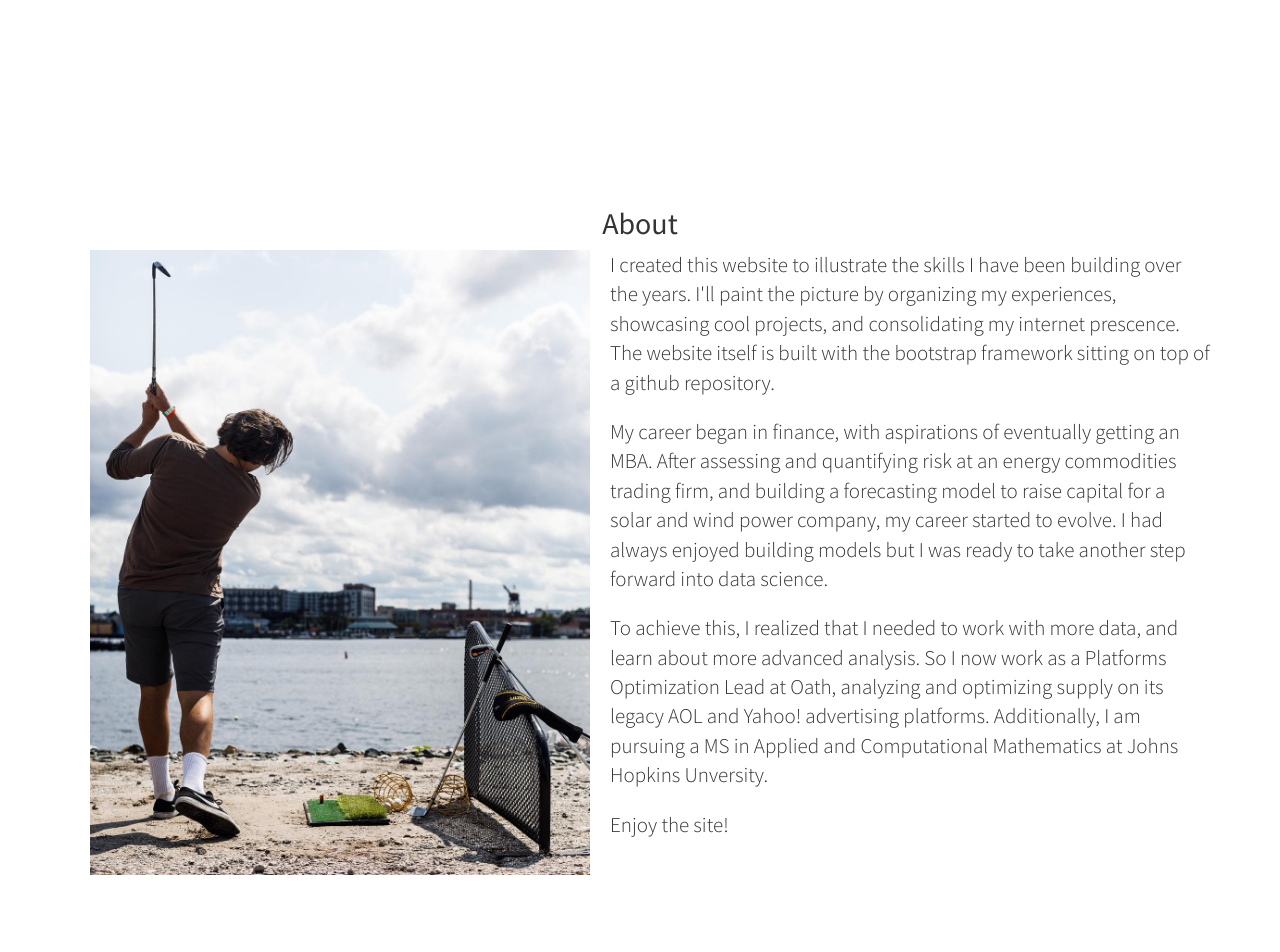
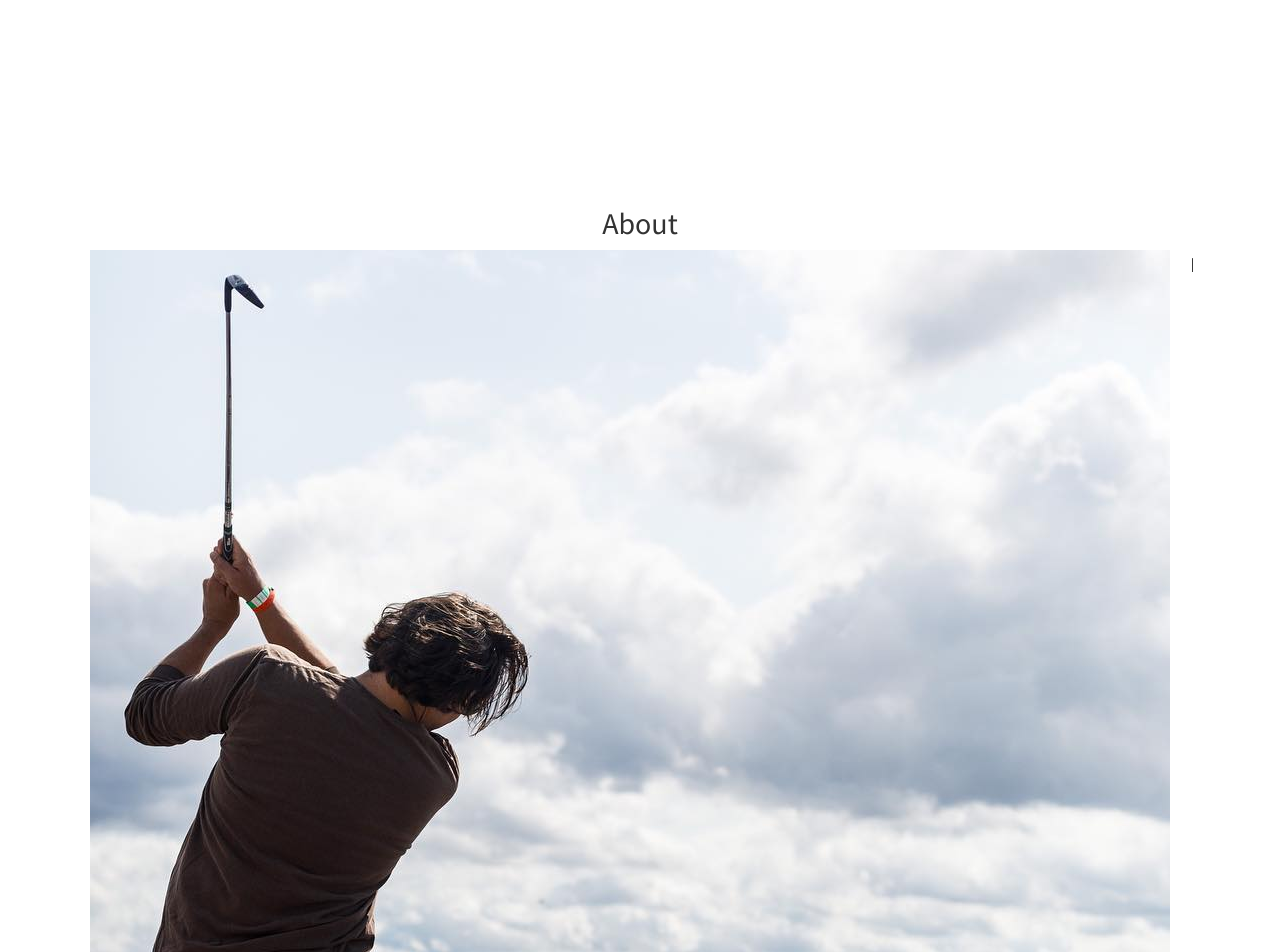
Before and after one commit to healyt22/healyt22.github.io, a Jekyll site: the page built from index.html, in a window 1280 px wide. Shown: the part 963-1915 px from the top of the page. Built offline with Jekyll 4.4.1, drawn with Linux system fonts in a browser that asks for light colours.

Commit message:
timeline stuff

```diff
--- a/_includes/about.html
+++ b/_includes/about.html
@@ -3,7 +3,7 @@
     <div class="row">
       <div class="col-lg-12 text-center">
         <h2>About</h2>
-        <p style="float: left;"><img src="../img/golf.jpg" style="max-width: 500px" hspace="20"></p>
+        <p style="float: left;"><img src="../img/golf.jpg" style="max-width: 100%" hspace="20"></p>
         <p class="lead text-left">I created this website to illustrate the skills I have been building over the years. I'll paint the picture by organizing my experiences, showcasing cool projects, and consolidating my internet prescence. The website itself is built with the bootstrap framework sitting on top of a github repository.</p>
         <p class="lead text-left">My career began in finance, with aspirations of eventually getting an MBA. After assessing and quantifying risk at an energy commodities trading firm, and building a forecasting model to raise capital for a solar and wind power company, my career started to evolve. I had always enjoyed building models but I was ready to take another step forward into data science.</p>
         <p class="lead text-left">To achieve this, I realized that I needed to work with more data, and learn about more advanced analysis. So I now work as a Platforms Optimization Lead at Oath, analyzing and optimizing supply on its legacy AOL and Yahoo! advertising platforms. Additionally, I am pursuing a MS in Applied and Computational Mathematics at Johns Hopkins Unversity. </p>
```
